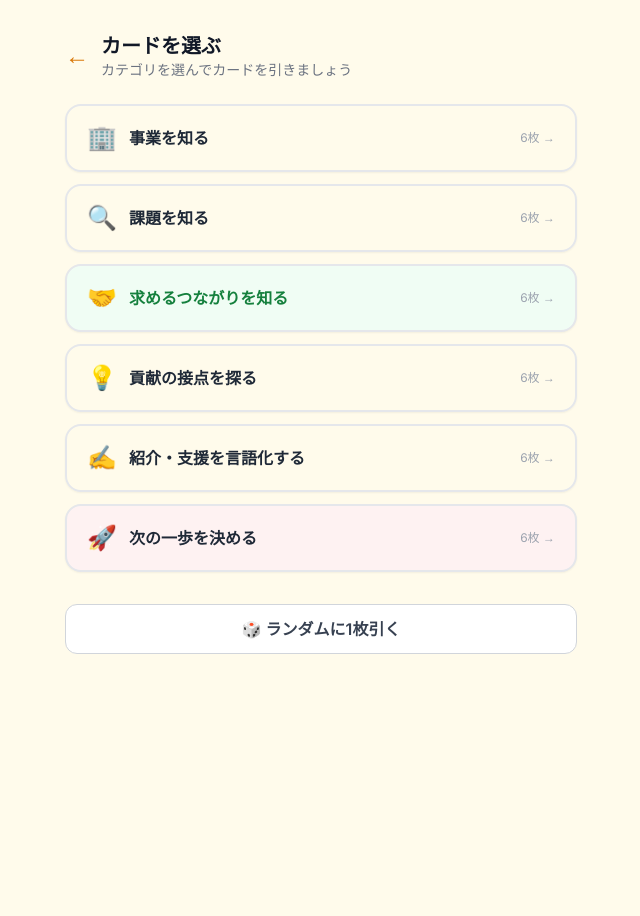
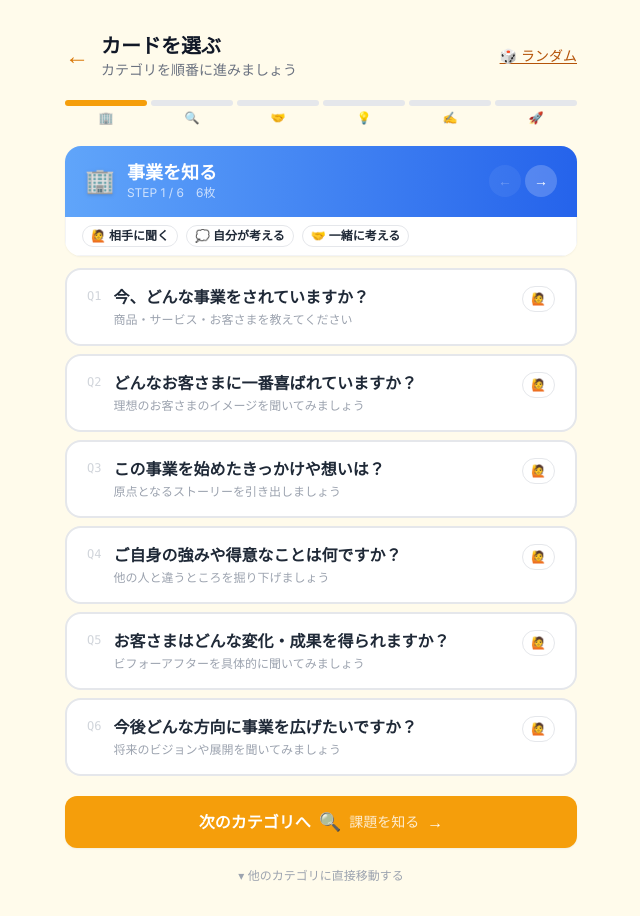
Before and after one commit to kojiro1221-design/business-contribution-cards, a Next.js app: page /cards in a window 1280 px wide. Shown: the whole page, without its empty margins (319-959 px from the left). Before the commit the page ends 800 px from the top, so only its background shows below. Built offline with nearby package versions, Linux system fonts and the light colour scheme.

Commit message:
Sequential category flow with card-list return after viewing card

```diff
--- a/src/app/cards/page.tsx
+++ b/src/app/cards/page.tsx
@@ -1,116 +1,208 @@
 'use client'
 
-import { useState } from 'react'
+import { useState, Suspense } from 'react'
 import Link from 'next/link'
-import { useRouter } from 'next/navigation'
-import { CATEGORIES, CARDS, getCategoryById, DIRECTION_META } from '@/data/cards'
+import { useRouter, useSearchParams } from 'next/navigation'
+import { CATEGORIES, CARDS, DIRECTION_META } from '@/data/cards'
 
-export default function CardsPage() {
+const CATEGORY_GRADIENTS: Record<string, string> = {
+  'know-business':    'from-blue-400 to-blue-600',
+  'know-challenges':  'from-purple-400 to-purple-600',
+  'know-connections': 'from-green-400 to-green-600',
+  'find-contribution':'from-yellow-400 to-amber-500',
+  'verbalize-support':'from-orange-400 to-orange-600',
+  'next-step':        'from-red-400 to-rose-600',
+}
+
+function CardsContent() {
   const router = useRouter()
-  const [selectedCategory, setSelectedCategory] = useState<string | null>(null)
+  const params = useSearchParams()
+  const catParam = params.get('cat')
 
-  const categoryCards = selectedCategory ? CARDS.filter((c) => c.categoryId === selectedCategory) : []
-  const category = selectedCategory ? getCategoryById(selectedCategory) : null
+  const initialIndex = catParam
+    ? Math.max(0, CATEGORIES.findIndex((c) => c.id === catParam))
+    : 0
 
-  function handleCardClick(cardId: string) {
-    router.push(`/dialog?cardId=${cardId}`)
+  const [activeIndex, setActiveIndex] = useState(initialIndex)
+
+  const activeCategory = CATEGORIES[activeIndex]
+  const activeCards = CARDS.filter((c) => c.categoryId === activeCategory.id)
+
+  function goToCard(cardId: string) {
+    router.push(`/dialog?cardId=${cardId}&cat=${activeCategory.id}`)
+  }
+
+  function goNext() {
+    if (activeIndex < CATEGORIES.length - 1) {
+      setActiveIndex(activeIndex + 1)
+      window.scrollTo({ top: 0, behavior: 'smooth' })
+    }
+  }
+
+  function goPrev() {
+    if (activeIndex > 0) setActiveIndex(activeIndex - 1)
   }
 
   return (
     <main className="min-h-screen px-4 py-8">
-      <div className="max-w-lg mx-auto space-y-6">
+      <div className="max-w-lg mx-auto space-y-5">
+
         {/* ヘッダー */}
         <div className="flex items-center gap-3">
           <Link href="/" className="text-amber-600 hover:text-amber-800 text-2xl leading-none">←</Link>
-          <div>
+          <div className="flex-1">
             <h1 className="text-xl font-bold text-gray-900">カードを選ぶ</h1>
-            <p className="text-sm text-gray-500">カテゴリを選んでカードを引きましょう</p>
+            <p className="text-sm text-gray-500">カテゴリを順番に進みましょう</p>
           </div>
+          <Link href="/dialog?mode=random" className="text-sm text-amber-700 hover:text-amber-900 underline underline-offset-2">
+            🎲 ランダム
+          </Link>
         </div>
 
-        {/* カテゴリ選択 */}
-        {!selectedCategory && (
-          <div className="space-y-3">
-            {CATEGORIES.map((cat) => {
-              const count = CARDS.filter((c) => c.categoryId === cat.id).length
+        {/* ステップインジケーター */}
+        <div className="flex items-center gap-1">
+          {CATEGORIES.map((cat, i) => (
+            <button
+              key={cat.id}
+              onClick={() => setActiveIndex(i)}
+              className="flex-1 flex flex-col items-center gap-1 group"
+            >
+              <div className={`w-full h-1.5 rounded-full transition-all duration-300 ${
+                i < activeIndex ? 'bg-amber-400' :
+                i === activeIndex ? 'bg-amber-500' :
+                'bg-gray-200'
+              }`} />
+              <span className={`text-xs hidden sm:block truncate transition-colors ${
+                i === activeIndex ? 'text-amber-600 font-bold' : 'text-gray-300'
+              }`}>{cat.emoji}</span>
+            </button>
+          ))}
+        </div>
+
+        {/* アクティブカテゴリ */}
+        <div className="space-y-3">
+
+          {/* カテゴリヘッダーカード */}
+          <div className={`rounded-2xl overflow-hidden shadow-sm`}>
+            <div className={`bg-gradient-to-r ${CATEGORY_GRADIENTS[activeCategory.id]} px-5 py-4`}>
+              <div className="flex items-center justify-between">
+                <div className="flex items-center gap-3">
+                  <span className="text-2xl drop-shadow">{activeCategory.emoji}</span>
+                  <div>
+                    <p className="text-white font-bold text-lg leading-tight">{activeCategory.name}</p>
+                    <p className="text-white/70 text-xs">
+                      STEP {activeIndex + 1} / {CATEGORIES.length}　{activeCards.length}枚
+                    </p>
+                  </div>
+                </div>
+                {/* 前後ナビ */}
+                <div className="flex gap-1">
+                  <button
+                    onClick={goPrev}
+                    disabled={activeIndex === 0}
+                    className="w-8 h-8 rounded-full bg-white/20 hover:bg-white/30 disabled:opacity-30 disabled:cursor-not-allowed text-white flex items-center justify-center text-sm font-bold"
+                  >←</button>
+                  <button
+                    onClick={goNext}
+                    disabled={activeIndex === CATEGORIES.length - 1}
+                    className="w-8 h-8 rounded-full bg-white/20 hover:bg-white/30 disabled:opacity-30 disabled:cursor-not-allowed text-white flex items-center justify-center text-sm font-bold"
+                  >→</button>
+                </div>
+              </div>
+            </div>
+
+            {/* 凡例 */}
+            <div className="bg-white border-x border-b border-gray-100 px-4 py-2 flex gap-2 flex-wrap">
+              {(['ask', 'self', 'both'] as const).map((d) => {
+                const m = DIRECTION_META[d]
+                return (
+                  <span key={d} className={`inline-flex items-center gap-1 px-2 py-0.5 rounded-full text-xs font-semibold border ${m.bg} ${m.text} ${m.border}`}>
+                    {m.icon} {m.label}
+                  </span>
+                )
+              })}
+            </div>
+          </div>
+
+          {/* カード一覧 */}
+          <div className="space-y-2">
+            {activeCards.map((card, i) => {
+              const dir = DIRECTION_META[card.direction]
               return (
                 <button
-                  key={cat.id}
-                  onClick={() => setSelectedCategory(cat.id)}
-                  className={`w-full text-left card-base ${cat.bgColor} ${cat.borderColor} px-5 py-4 hover:shadow-md active:scale-95`}
+                  key={card.id}
+                  onClick={() => goToCard(card.id)}
+                  className={`w-full text-left bg-white rounded-2xl border-2 ${activeCategory.borderColor} px-5 py-4 hover:shadow-md active:scale-95 transition-all duration-150 group`}
                 >
-                  <div className="flex items-center justify-between">
-                    <div className="flex items-center gap-3">
-                      <span className="text-2xl">{cat.emoji}</span>
-                      <span className={`font-bold text-base ${cat.color}`}>{cat.name}</span>
+                  <div className="flex items-start gap-3">
+                    <span className="text-gray-300 text-xs font-mono pt-0.5 shrink-0">Q{i + 1}</span>
+                    <div className="flex-1 min-w-0">
+                      <p className="font-semibold text-gray-800 text-base leading-snug">{card.question}</p>
+                      {card.hint && <p className="text-xs text-gray-400 mt-1">{card.hint}</p>}
                     </div>
-                    <span className="text-xs text-gray-400">{count}枚 →</span>
+                    <span className={`shrink-0 inline-flex items-center gap-1 px-2 py-1 rounded-full text-xs font-bold border ${dir.bg} ${dir.text} ${dir.border}`}>
+                      {dir.icon}
+                    </span>
                   </div>
                 </button>
               )
             })}
           </div>
-        )}
 
-        {/* カード一覧 */}
-        {selectedCategory && category && (
-          <div className="space-y-3">
-            <button
-              onClick={() => setSelectedCategory(null)}
-              className="text-amber-600 hover:text-amber-800 text-sm underline"
-            >
-              ← カテゴリに戻る
-            </button>
+          {/* 次のカテゴリへ */}
+          <div className="pt-2">
+            {activeIndex < CATEGORIES.length - 1 ? (
+              <button
+                onClick={goNext}
+                className="btn-primary w-full flex items-center justify-center gap-2"
+              >
+                次のカテゴリへ
+                <span className="text-lg">{CATEGORIES[activeIndex + 1].emoji}</span>
+                <span className="font-normal text-sm opacity-80">{CATEGORIES[activeIndex + 1].name}</span>
+                <span>→</span>
+              </button>
+            ) : (
+              <Link href="/memo" className="btn-primary block w-full text-center">
+                🎉 すべてのカテゴリ完了！貢献メモを書く
+              </Link>
+            )}
+          </div>
+        </div>
 
-            <div className={`rounded-xl px-4 py-3 ${category.bgColor} border ${category.borderColor}`}>
-              <span className="text-lg mr-2">{category.emoji}</span>
-              <span className={`font-bold ${category.color}`}>{category.name}</span>
-            </div>
+        {/* 他カテゴリへのジャンプ（折りたたみ） */}
+        <details className="group">
+          <summary className="text-xs text-gray-400 cursor-pointer hover:text-gray-600 text-center list-none select-none">
+            ▾ 他のカテゴリに直接移動する
+          </summary>
+          <div className="mt-3 space-y-1.5">
+            {CATEGORIES.map((cat, i) => (
+              <button
+                key={cat.id}
+                onClick={() => { setActiveIndex(i); window.scrollTo({ top: 0, behavior: 'smooth' }) }}
+                className={`w-full text-left flex items-center gap-3 px-4 py-3 rounded-xl border transition-all ${
+                  i === activeIndex
+                    ? `${cat.bgColor} ${cat.borderColor} ${cat.color} font-bold`
+                    : 'bg-white border-gray-200 text-gray-600 hover:bg-gray-50'
+                }`}
+              >
+                <span>{cat.emoji}</span>
+                <span className="text-sm">{cat.name}</span>
+                {i < activeIndex && <span className="ml-auto text-xs text-gray-400">✓</span>}
+                {i === activeIndex && <span className="ml-auto text-xs font-normal opacity-60">← 現在</span>}
+              </button>
+            ))}
+          </div>
+        </details>
 
-            {/* 凡例 */}
-            <div className="flex flex-wrap gap-2 py-1">
-              {(['ask', 'self', 'both'] as const).map((d) => {
-                const m = DIRECTION_META[d]
-                return (
-                  <span key={d} className={`inline-flex items-center gap-1 px-2.5 py-1 rounded-full text-xs font-semibold border ${m.bg} ${m.text} ${m.border}`}>
-                    {m.icon} {m.label}
-                  </span>
-                )
-              })}
-            </div>
-
-            <div className="space-y-2">
-              {categoryCards.map((card) => {
-                const dir = DIRECTION_META[card.direction]
-                return (
-                  <button
-                    key={card.id}
-                    onClick={() => handleCardClick(card.id)}
-                    className={`w-full text-left bg-white rounded-2xl border-2 ${category.borderColor} px-5 py-4 hover:shadow-md active:scale-95 transition-all duration-150`}
-                  >
-                    <div className="flex items-start justify-between gap-3">
-                      <p className="font-semibold text-gray-800 text-base leading-snug flex-1">{card.question}</p>
-                      <span className={`shrink-0 inline-flex items-center gap-1 px-2 py-1 rounded-full text-xs font-bold border ${dir.bg} ${dir.text} ${dir.border}`}>
-                        {dir.icon}
-                      </span>
-                    </div>
-                    {card.hint && (
-                      <p className="text-xs text-gray-400 mt-1.5">{card.hint}</p>
-                    )}
-                  </button>
-                )
-              })}
-            </div>
-          </div>
-        )}
-
-        {/* ランダムボタン */}
-        <div className="pt-2">
-          <Link href="/dialog?mode=random" className="btn-secondary block w-full text-center">
-            🎲 ランダムに1枚引く
-          </Link>
-        </div>
       </div>
     </main>
   )
 }
+
+export default function CardsPage() {
+  return (
+    <Suspense fallback={<div className="min-h-screen flex items-center justify-center"><p className="text-gray-400">読み込み中...</p></div>}>
+      <CardsContent />
+    </Suspense>
+  )
+}
--- a/src/app/dialog/page.tsx
+++ b/src/app/dialog/page.tsx
@@ -3,7 +3,7 @@
 import { useSearchParams } from 'next/navigation'
 import { Suspense, useEffect, useState } from 'react'
 import Link from 'next/link'
-import { CARDS, getCategoryById, getRandomCard } from '@/data/cards'
+import { CARDS, CATEGORIES, getCategoryById, getRandomCard } from '@/data/cards'
 import type { Card } from '@/types'
 import Timer from '@/components/Timer'
 import SessionTimer from '@/components/SessionTimer'
@@ -14,24 +14,33 @@ function DialogContent() {
   const params = useSearchParams()
   const cardId = params.get('cardId')
   const mode = params.get('mode')
+  const catParam = params.get('cat')         // 元のカテゴリID
   const useSessionTimer = params.get('timer') === '1'
 
   const [card, setCard] = useState<Card | null>(null)
-  const [history, setHistory] = useState<Card[]>([])
+  const [randomHistory, setRandomHistory] = useState<Card[]>([])
   const [animating, setAnimating] = useState(false)
 
+  const isRandom = mode === 'random'
+
+  // 元カテゴリの次カテゴリを求める
+  const currentCatIndex = catParam ? CATEGORIES.findIndex((c) => c.id === catParam) : -1
+  const nextCategory = currentCatIndex >= 0 && currentCatIndex < CATEGORIES.length - 1
+    ? CATEGORIES[currentCatIndex + 1]
+    : null
+
   useEffect(() => {
-    if (mode === 'random' || useSessionTimer) {
+    if (isRandom || useSessionTimer) {
       setCard(getRandomCard())
     } else if (cardId) {
       setCard(CARDS.find((c) => c.id === cardId) ?? null)
     }
-  }, [cardId, mode, useSessionTimer])
+  }, [cardId, isRandom, useSessionTimer])
 
-  function drawNext() {
+  function drawNextRandom() {
     setAnimating(true)
     setTimeout(() => {
-      if (card) setHistory((h) => [...h, card])
+      if (card) setRandomHistory((h) => [...h, card])
       setCard(getRandomCard())
       setAnimating(false)
       window.scrollTo({ top: 0, behavior: 'smooth' })
@@ -46,16 +55,19 @@ function DialogContent() {
     )
   }
 
+  const backUrl = catParam ? `/cards?cat=${catParam}` : '/cards'
+
   return (
     <main className="min-h-screen px-4 py-8">
       <div className="max-w-lg mx-auto space-y-6">
+
         {/* ヘッダー */}
         <div className="flex items-center gap-3">
-          <Link href="/cards" className="text-amber-600 hover:text-amber-800 text-2xl leading-none">←</Link>
+          <Link href={backUrl} className="text-amber-600 hover:text-amber-800 text-2xl leading-none">←</Link>
           <div className="flex-1">
             <h1 className="text-xl font-bold text-gray-900">対話カード</h1>
-            {history.length > 0 && (
-              <p className="text-xs text-gray-400">{history.length + 1}枚目</p>
+            {isRandom && randomHistory.length > 0 && (
+              <p className="text-xs text-gray-400">{randomHistory.length + 1}枚目</p>
             )}
           </div>
           <Link href="/memo" className="text-sm text-amber-700 hover:text-amber-900 underline underline-offset-2">
@@ -65,37 +77,61 @@ function DialogContent() {
 
         {/* カード */}
         <div className={`transition-all duration-200 ${animating ? 'opacity-0 scale-95 -translate-y-2' : 'opacity-100 scale-100 translate-y-0'}`}>
-          <CardFace card={card} index={history.length + 1} />
+          <CardFace card={card} index={isRandom ? randomHistory.length + 1 : undefined} />
         </div>
 
         {/* アクションボタン */}
+        {isRandom ? (
+          /* ランダムモード：次を引く */
           <div className="flex gap-3 pt-2">
-          <button onClick={drawNext} className="btn-primary flex-1">
+            <button onClick={drawNextRandom} className="btn-primary flex-1">
               🎲 次のカードを引く
             </button>
             <Link href="/cards" className="btn-secondary px-4">
-            選び直す
+              カテゴリ選択へ
             </Link>
           </div>
+        ) : (
+          /* カテゴリモード：カード一覧に戻る or 次カテゴリへ */
+          <div className="space-y-2 pt-2">
+            <Link href={backUrl} className="btn-primary flex items-center justify-center gap-2 w-full">
+              ← このカテゴリの他のカードを見る
+            </Link>
+            {nextCategory && (
+              <Link
+                href={`/cards?cat=${nextCategory.id}`}
+                className="btn-secondary flex items-center justify-center gap-2 w-full"
+              >
+                次のカテゴリへ
+                <span>{nextCategory.emoji}</span>
+                <span className="text-sm">{nextCategory.name}</span>
+                →
+              </Link>
+            )}
+            {!nextCategory && catParam && (
+              <Link href="/memo" className="btn-secondary flex items-center justify-center gap-2 w-full">
+                🎉 すべて完了！貢献メモを書く
+              </Link>
+            )}
+          </div>
+        )}
 
-        {/* タイマー（セッションタイマー or 通常タイマー） */}
+        {/* タイマー */}
         {useSessionTimer ? <SessionTimer /> : <Timer />}
 
         {/* サポートカード */}
         <SupportCards />
 
-        {/* 履歴 */}
-        {history.length > 0 && (
+        {/* ランダムモードの履歴 */}
+        {isRandom && randomHistory.length > 0 && (
           <div className="space-y-3">
             <p className="text-sm font-bold text-gray-500">使ったカード</p>
             <div className="space-y-2">
-              {history.map((h, i) => {
+              {randomHistory.map((h, i) => {
                 const hCat = getCategoryById(h.categoryId)
                 return (
                   <div key={i} className="bg-white rounded-xl border border-gray-200 px-4 py-3 opacity-60">
-                    <div className="flex items-center gap-2 mb-0.5">
-                      <span className="text-xs text-gray-400">{hCat?.emoji} {hCat?.name}</span>
-                    </div>
+                    <p className="text-xs text-gray-400 mb-0.5">{hCat?.emoji} {hCat?.name}</p>
                     <p className="text-sm text-gray-600">{h.question}</p>
                   </div>
                 )
@@ -111,6 +147,7 @@ function DialogContent() {
             貢献メモを書く 📝
           </Link>
         </div>
+
       </div>
     </main>
   )
```
Lines whose indentation alone changed are shown as unchanged.
